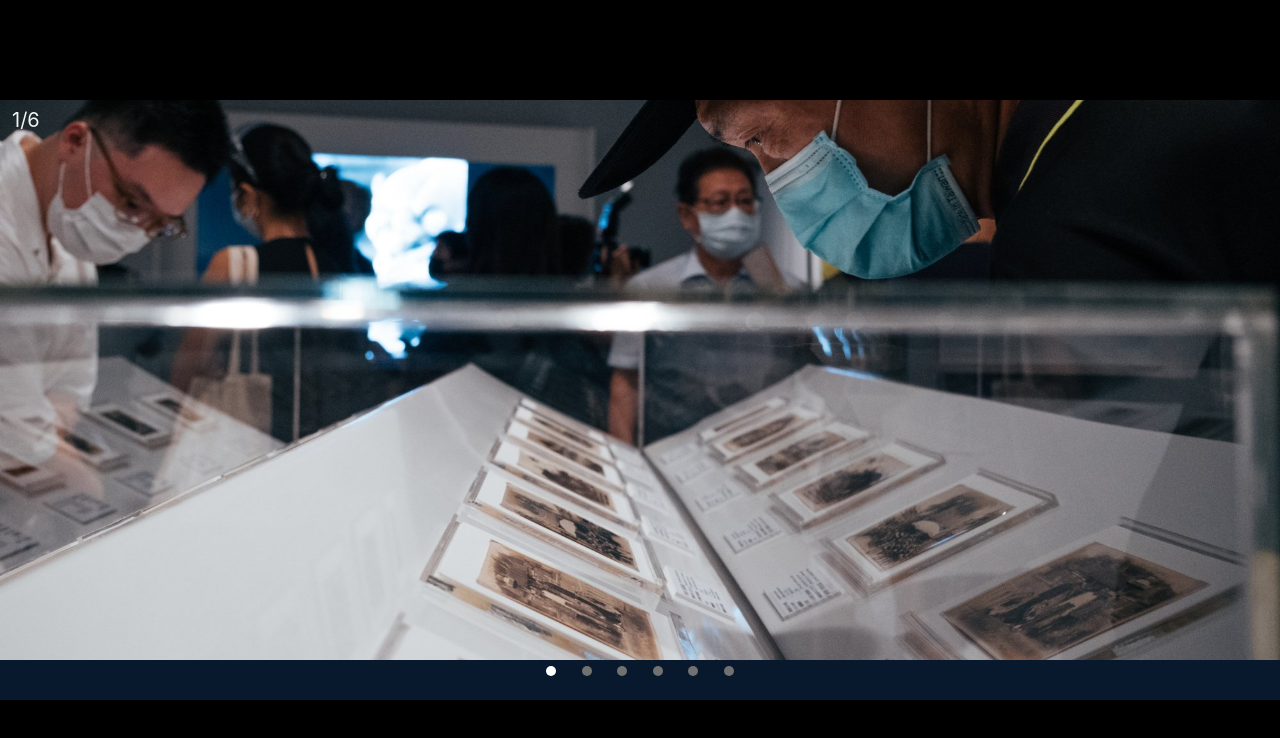
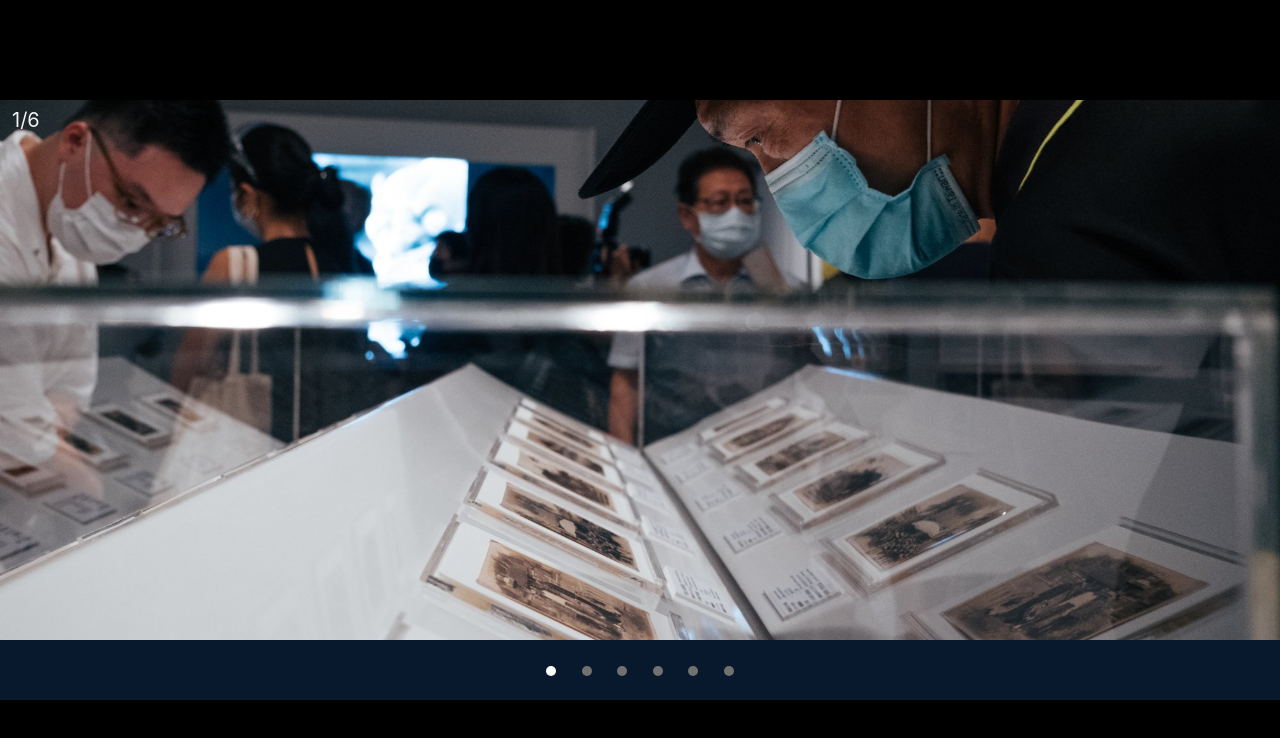
Before and after one commit to duidae/test-carousel, a React (Create React App) app: page / in a window 1280 px wide. Shown: the top 738 px of the page. Built offline with nearby package versions, Linux system fonts and the light colour scheme.

Commit message:
Fix bullet position

```diff
--- a/src/components/Carousel.tsx
+++ b/src/components/Carousel.tsx
@@ -5,6 +5,7 @@ import {PhotoData} from "stores";
 const CAROUSEL_BACKGROUND_COLOR = "rgb(8, 25, 45)";
 const DEFAULT_CAPTION_COLOR = "rgb(242, 242, 242)";
 const DEFAULT_BULLET_COLOR = "rgb(113, 113, 113)";
+const BULLET_HEIGHT = 60;
 
 const Container = styled.div`
     height: 100%;
@@ -12,7 +13,7 @@ const Container = styled.div`
 `;
 
 const Slider = styled.div`
-    height: calc(100% - 40px);
+    height: calc(100% - ${BULLET_HEIGHT}px);
     padding: 0;
     position: relative;
     overflow: hidden;
@@ -88,11 +89,12 @@ const Caption = styled.div`
 
 const Bullets = styled.ul`
     margin: 0;
-    padding: 0;
+    padding-left: 0;
+    padding-top: 20px;
     list-style-type: none;
     text-align: center;
     width: 100%;
-    height: 40px;
+    height: ${BULLET_HEIGHT}px;
 `;
 
 const Bullet = styled.li<{isActive: boolean}>`
```
